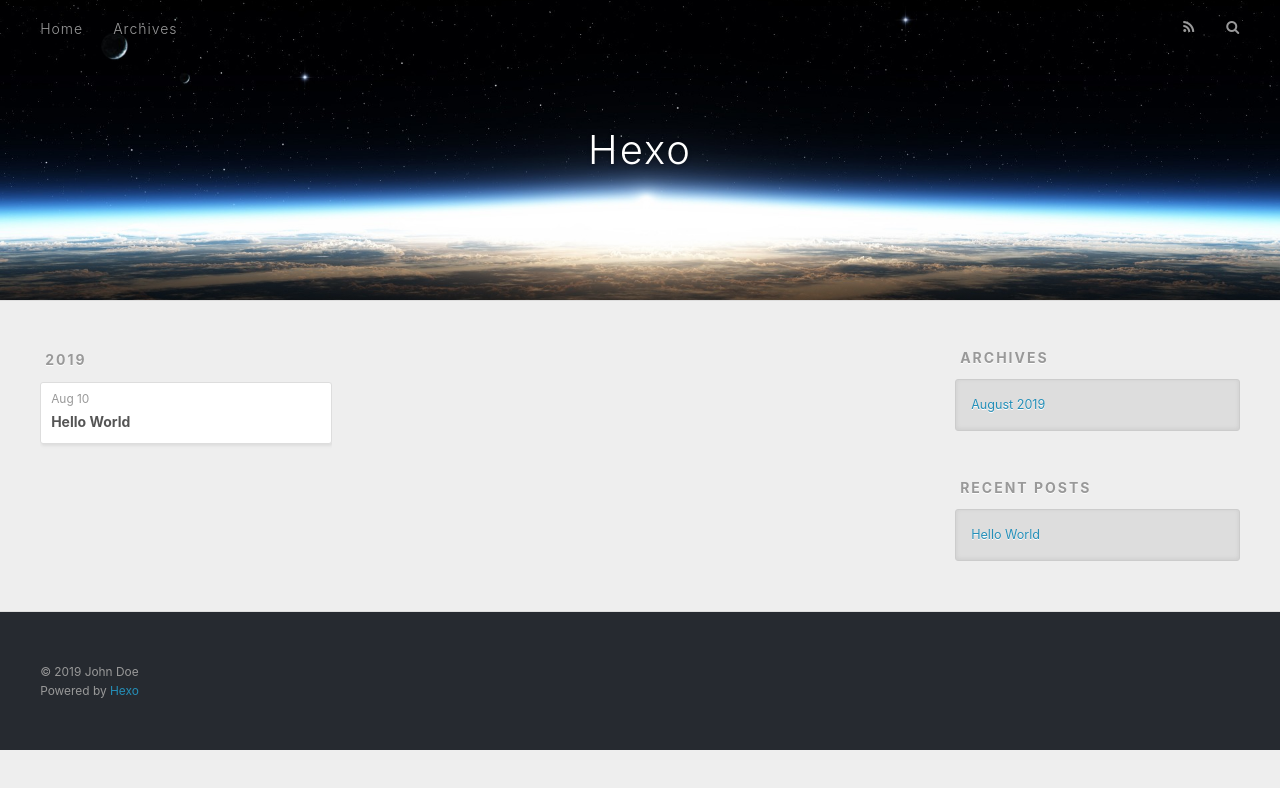
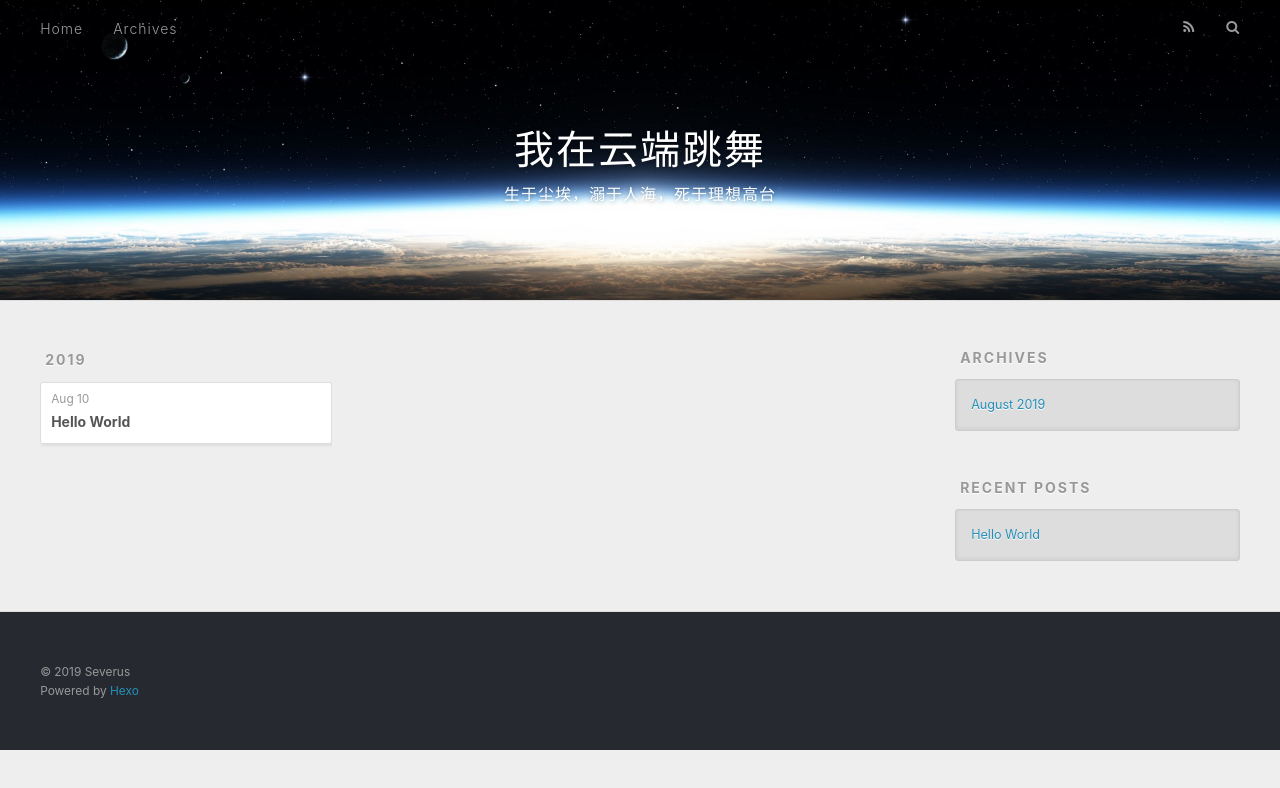
Before and after one commit to lxy-94/lxy-94.github.io, a plain HTML site: page archives/2019/08/index.html in a window 1280 px wide. Drawn offline with nearby package versions, Linux system fonts and the light colour scheme.

Commit message:
Site updated: 2019-08-10 11:38:48

```diff
--- a/archives/2019/08/index.html
+++ b/archives/2019/08/index.html
@@ -5,17 +5,20 @@
 
 
 
-  <title>Archives: 2019/8 | Hexo</title>
+  <title>Archives: 2019/8 | 我在云端跳舞</title>
   <meta name="viewport" content="width=device-width, initial-scale=1, maximum-scale=1">
-  <meta property="og:type" content="website">
-<meta property="og:title" content="Hexo">
+  <meta name="description" content="一个分享生活点滴的避风港">
+<meta property="og:type" content="website">
+<meta property="og:title" content="我在云端跳舞">
 <meta property="og:url" content="http://yoursite.com/archives/2019/08/index.html">
-<meta property="og:site_name" content="Hexo">
-<meta property="og:locale" content="en">
+<meta property="og:site_name" content="我在云端跳舞">
+<meta property="og:description" content="一个分享生活点滴的避风港">
+<meta property="og:locale" content="Ch">
 <meta name="twitter:card" content="summary">
-<meta name="twitter:title" content="Hexo">
+<meta name="twitter:title" content="我在云端跳舞">
+<meta name="twitter:description" content="一个分享生活点滴的避风港">
 
-    <link rel="alternate" href="/atom.xml" title="Hexo" type="application/atom+xml">
+    <link rel="alternate" href="/atom.xml" title="我在云端跳舞" type="application/atom+xml">
 
 
     <link rel="icon" href="/favicon.png">
@@ -34,8 +37,12 @@
   <div id="header-outer" class="outer">
     <div id="header-title" class="inner">
       <h1 id="logo-wrap">
-        <a href="/" id="logo">Hexo</a>
+        <a href="/" id="logo">我在云端跳舞</a>
       </h1>
+
+        <h2 id="subtitle-wrap">
+          <a href="/" id="subtitle">生于尘埃，溺于人海，死于理想高台</a>
+        </h2>
 
     </div>
     <div id="header-inner" class="inner">
@@ -139,7 +146,7 @@
 
   <div class="outer">
     <div id="footer-info" class="inner">
-      &copy; 2019 John Doe<br>
+      &copy; 2019 Severus<br>
       Powered by <a href="http://hexo.io/" target="_blank">Hexo</a>
     </div>
   </div>
```
Also changed, not shown: 2019/08/10/hello-world/index.html (+11 -7 lines), archives/2019/index.html (+16 -9 lines), archives/index.html (+16 -9 lines), index.html (+17 -10 lines).
